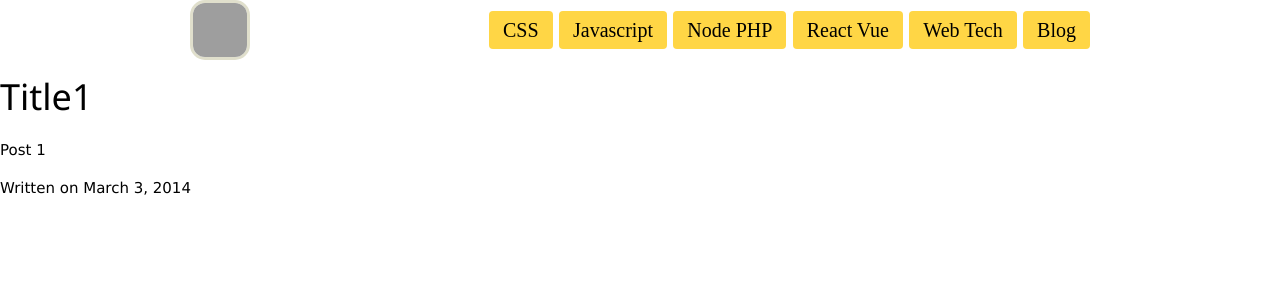
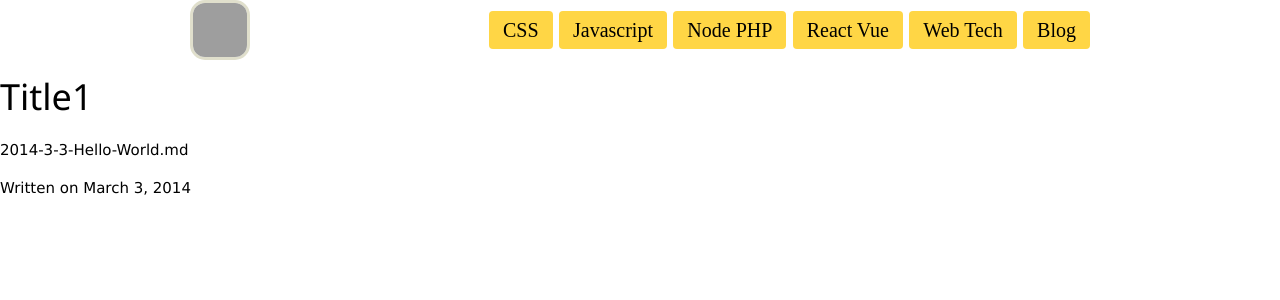
Before and after one commit to rfd3344a/rfd3344.github.io, a Jekyll site: the page built from _posts/2014-3-3-Hello-World.md, in a window 1280 px wide. Shown: the top 300 px of the page. Built offline with Jekyll 4.4.1, drawn with Linux system fonts in a browser that asks for light colours; some web fonts are replaced; grey boxes are pictures that could not be loaded.

Commit message:
Update 2014-3-3-Hello-World.md

```diff
--- a/_posts/2014-3-3-Hello-World.md
+++ b/_posts/2014-3-3-Hello-World.md
@@ -1,6 +1,5 @@
 ---
 layout: post
 title: Title1
-
 ---
-Post 1
+2014-3-3-Hello-World.md
```
